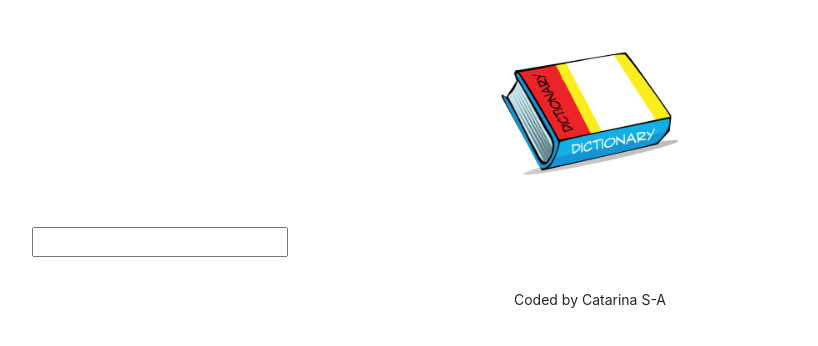
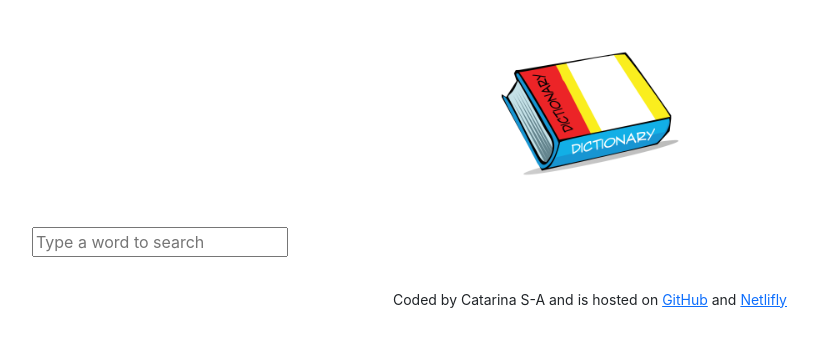
Before and after one commit to casakc/react-add-on-week-1, a React (Create React App) app: page / in a window 1280 px wide. Shown: the top 346 px of the page, without its empty margins (50-868 px from the left). Built offline with nearby package versions, Linux system fonts and the light colour scheme.

Commit message:
Attributes to form + Footer links added

```diff
--- a/src/App.js
+++ b/src/App.js
@@ -12,7 +12,7 @@ export default function App() {
       <main>
         <Dictionary />
         </main>
-      <footer className='App-footer'><small>Coded by Catarina S-A</small></footer>
+      <footer className='App-footer'><small>Coded by Catarina S-A and is hosted on <a href="https://github.com/casakc/react-add-on-week-1" target="_blank">GitHub</a> and <a href="https://react-add-on-week-1.netlify.app/" target="_blank">Netlifly</a></small></footer>
     </div>
     </div>
   );
--- a/src/Dictionary.js
+++ b/src/Dictionary.js
@@ -31,7 +31,8 @@ setKeyword(event.target.value);
 return (
 <div className="Dictionary">
 <form onSubmit={search}>
-  <input type="search" onChange={handleKeywordChange} />
+  <input type="search" onChange={handleKeywordChange} title="Search for a word"
+    placeholder="Type a word to search" />
 </form>
 <Results results={results} />
 </div>
```
